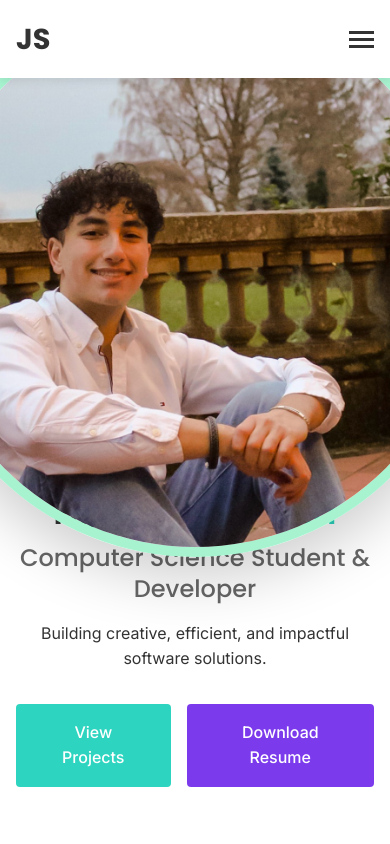
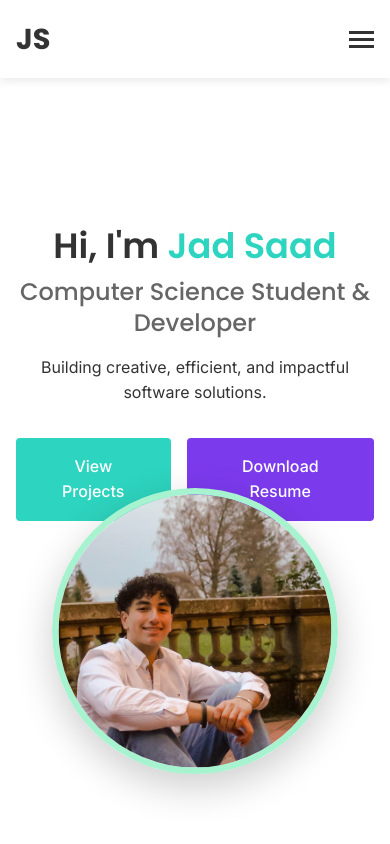
Before and after one commit to jadsaad06/Web-Portfolio, a React (Create React App) app: page / in a window 390 px wide. Shown: the top 844 px of the page. Built offline with nearby package versions, Linux system fonts and the light colour scheme.

Commit message:
Enhance responsive design for profile image and hero section. Adjust scaling and dimensions based on screen size in CSS and Hero.js, ensuring better visibility and layout on various devices.

```diff
--- a/src/assets/css/personalization.css
+++ b/src/assets/css/personalization.css
@@ -394,6 +394,29 @@ body {
   z-index: 10 !important;
 }
 
+/* Responsive adjustments for the profile image */
+@media screen and (max-width: 992px) {
+  .profile-image-focused {
+    transform: scale(1.6) !important; /* Reduced zoom for tablet */
+  }
+
+  .hero-image.fade-in {
+    margin-bottom: 2rem !important; /* Extra space between image and content on tablet */
+  }
+}
+
+@media screen and (max-width: 768px) {
+  .profile-image-focused {
+    transform: scale(1.4) !important; /* Further reduced zoom for mobile */
+  }
+}
+
+@media screen and (max-width: 576px) {
+  .profile-image-focused {
+    transform: scale(1.3) !important; /* Smallest zoom for phones */
+  }
+}
+
 /* Container styles - ensure visibility */
 .hero-image.fade-in {
   opacity: 1 !important; /* Override fade-in opacity */
--- a/src/assets/css/styles.css
+++ b/src/assets/css/styles.css
@@ -726,6 +726,16 @@ img {
 
   .hero-content {
     margin-top: var(--spacing-xl);
+    width: 100%; /* Ensure full width */
+  }
+
+  .hero-image {
+    margin-bottom: var(--spacing-xl); /* Add space below image */
+  }
+
+  .hero-image img {
+    /* Slightly reduce the zoom on tablet screens */
+    transform: scale(1.6);
   }
 
   .hero-buttons {
@@ -777,6 +787,15 @@ img {
     display: flex;
   }
 
+  .hero-image img {
+    /* Reduce zoom further on mobile */
+    transform: scale(1.4);
+    max-width: 250px;
+    max-height: 250px;
+    width: 250px;
+    height: 250px;
+  }
+
   .projects-grid {
     grid-template-columns: 1fr;
   }
@@ -810,6 +829,15 @@ img {
     padding: 0 var(--spacing-md);
   }
 
+  .hero-image img {
+    /* Even smaller on phones */
+    max-width: 220px;
+    max-height: 220px;
+    width: 220px;
+    height: 220px;
+    transform: scale(1.3);
+  }
+
   .skills-grid {
     grid-template-columns: 1fr;
   }
--- a/src/components/Hero.js
+++ b/src/components/Hero.js
@@ -3,15 +3,24 @@ import React, { useEffect, useState } from 'react';
 const Hero = () => {
   const [timestamp, setTimestamp] = useState(Date.now());
   const [forceReload, setForceReload] = useState(0);
+  const [windowWidth, setWindowWidth] = useState(typeof window !== 'undefined' ? window.innerWidth : 0);
 
   // Profile image URL with cache-busting parameters
   const profileImageUrl = `${process.env.PUBLIC_URL}/assets/images/profile.jpg?nocache=${timestamp}&reload=${forceReload}`;
+
+  // Determine scaling based on screen size
+  const getScaleFactor = () => {
+    if (windowWidth <= 576) return 1.3;
+    if (windowWidth <= 768) return 1.4;
+    if (windowWidth <= 992) return 1.6;
+    return 2.0;
+  };
 
   // Define inline styles with headshot positioning
   const profileImageStyle = {
     objectFit: 'cover',
     objectPosition: '35% 30%', // Adjusted to focus specifically on the face
-    transform: 'scale(2.0)', // More dramatic zoom for headshot effect
+    transform: `scale(${getScaleFactor()})`, // Responsive zoom based on screen size
     transition: 'transform 0.5s ease',
     width: '100%',
     height: '100%',
@@ -20,13 +29,15 @@ const Hero = () => {
     border: '5px solid #A7F3D0'
   };
 
+  // Adjust container size based on screen width
   const heroImageContainerStyle = {
     position: 'relative',
     overflow: 'hidden',
-    width: '280px',
-    height: '280px',
+    width: windowWidth <= 576 ? '220px' : windowWidth <= 768 ? '250px' : '280px',
+    height: windowWidth <= 576 ? '220px' : windowWidth <= 768 ? '250px' : '280px',
     margin: '0 auto',
-    borderRadius: '50%'
+    borderRadius: '50%',
+    marginBottom: windowWidth <= 992 ? '2rem' : '0'
   };
 
   // Background animation setup
@@ -88,10 +99,11 @@ const Hero = () => {
 
       animate();
 
-      // Resize canvas on window resize
+      // Handle window resize
       const handleResize = () => {
         canvas.width = window.innerWidth;
         canvas.height = window.innerHeight;
+        setWindowWidth(window.innerWidth);
       };
 
       window.addEventListener('resize', handleResize);
@@ -117,6 +129,14 @@ const Hero = () => {
 
   }, []);
 
+  // Listen for window resizing
+  useEffect(() => {
+    const handleResize = () => setWindowWidth(window.innerWidth);
+
+    window.addEventListener('resize', handleResize);
+    return () => window.removeEventListener('resize', handleResize);
+  }, []);
+
   // Handle manual reload of the image
   const handleImageReload = () => {
     setTimestamp(Date.now());
@@ -126,15 +146,6 @@ const Hero = () => {
   return (
     <section id="hero" className="hero">
       <div className="container">
-        <div className="hero-content">
-          <h1 className="fade-in">Hi, I'm <span className="accent-teal">Jad Saad</span></h1>
-          <h2 className="fade-in">Computer Science Student & Developer</h2>
-          <p className="fade-in">Building creative, efficient, and impactful software solutions.</p>
-          <div className="hero-buttons fade-in">
-            <a href="#projects" className="btn-primary">View Projects</a>
-            <a href={`${process.env.PUBLIC_URL}/assets/resume/Jad_Saad_Resume.pdf`} className="btn-secondary resume-download" download>Download Resume</a>
-          </div>
-        </div>
         <div
           className="hero-image fade-in"
           style={heroImageContainerStyle}
@@ -150,6 +161,15 @@ const Hero = () => {
             onLoad={() => console.log('Image loaded with headshot focus')}
           />
         </div>
+        <div className="hero-content">
+          <h1 className="fade-in">Hi, I'm <span className="accent-teal">Jad Saad</span></h1>
+          <h2 className="fade-in">Computer Science Student & Developer</h2>
+          <p className="fade-in">Building creative, efficient, and impactful software solutions.</p>
+          <div className="hero-buttons fade-in">
+            <a href="#projects" className="btn-primary">View Projects</a>
+            <a href={`${process.env.PUBLIC_URL}/assets/resume/Jad_Saad_Resume.pdf`} className="btn-secondary resume-download" download>Download Resume</a>
+          </div>
+        </div>
       </div>
     </section>
   );
```
